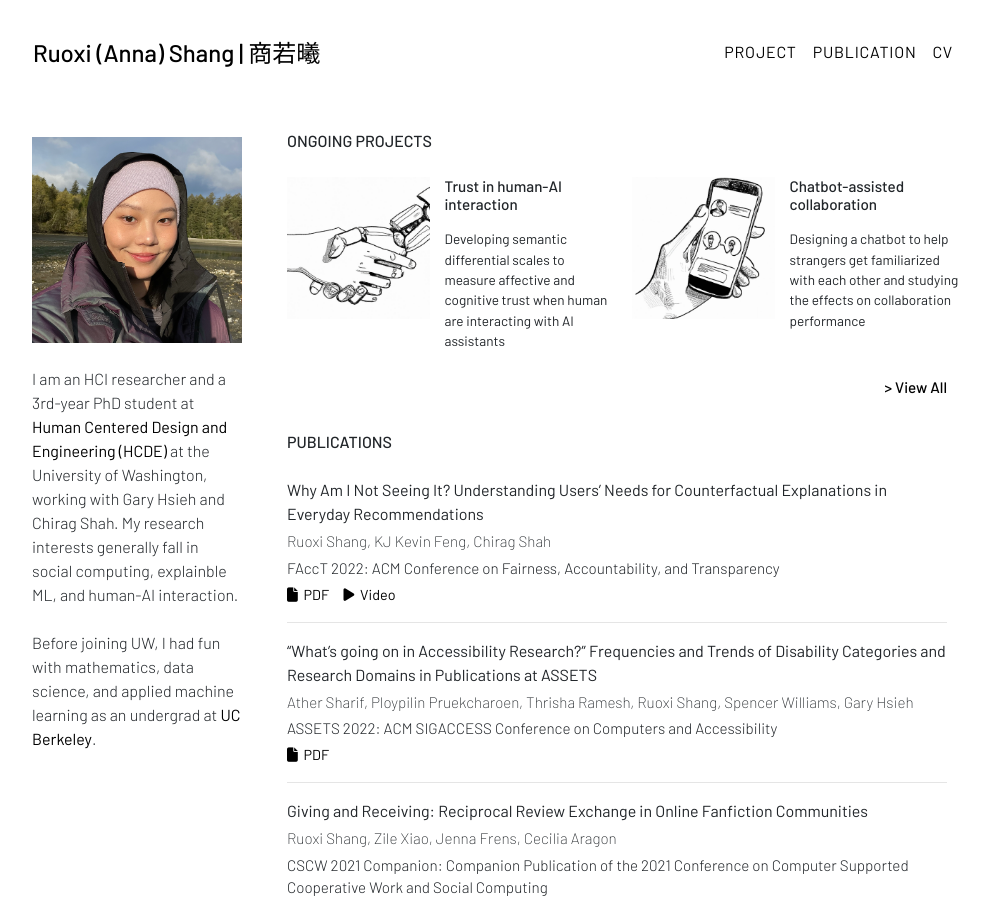
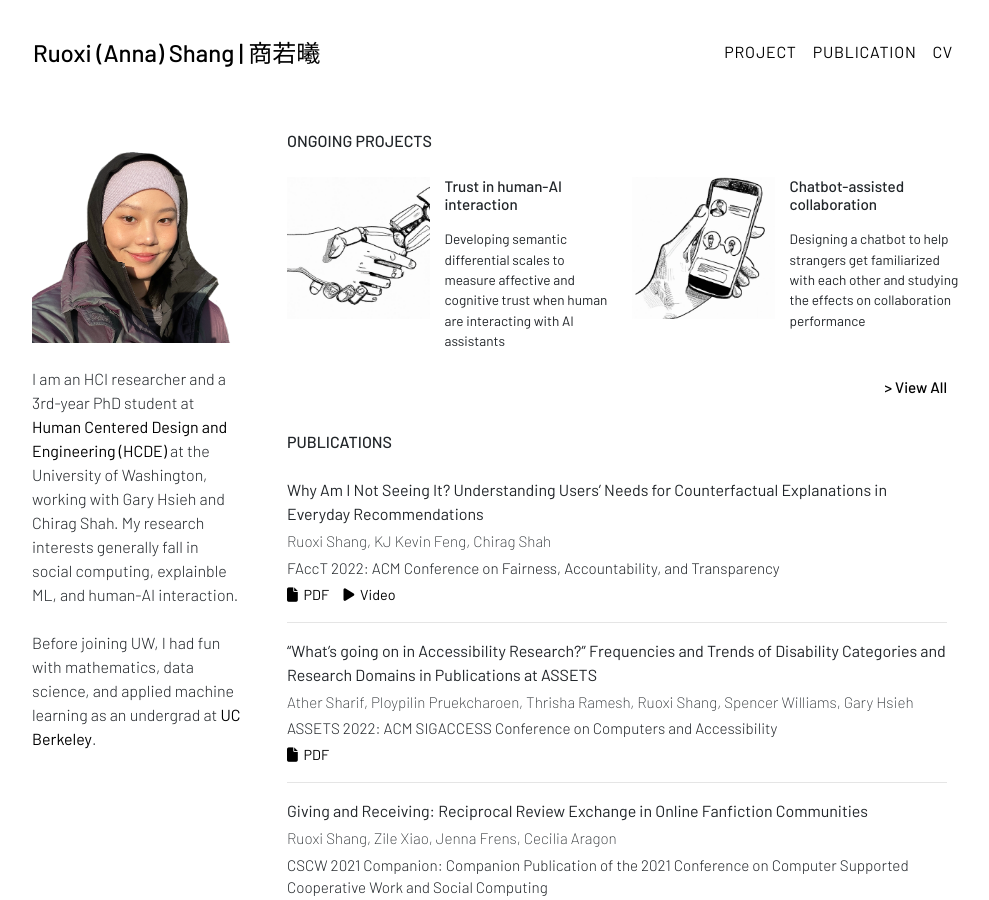
Before and after one commit to vikasreddy85/vikasreddy85.github.io, a Jekyll site: the page built from index.html, in a window 1280 px wide and 900 px high. Shown: the whole window, without its empty margins (143-1132 px from the left). Built offline with Jekyll 4.4.1, drawn with Linux system fonts in a browser that asks for light colours; some web fonts are replaced.

Commit message:
update profile.png

```diff
--- a/index.html
+++ b/index.html
@@ -13,7 +13,7 @@ title: Ruoxi (Anna) Shang
     <div class="row">
         <div class="col-12 col-md-3 mb-4 mb-md-0">
             <div class="sticky-top">
-            <img src="{{ '/assets/images/main/avatar.jpg' | relative_url }}" alt="" class="pt-3" style="height: auto; width: 100% !important;">
+            <img src="{{ '/assets/images/main/avatar.png' | relative_url }}" alt="" class="pt-3" style="height: auto; width: 100% !important;">
 
             <p style="font-weight: 300 !important" class="pt-4">
                 I am an HCI researcher and a 3rd-year PhD student at <a href="https://www.hcde.washington.edu/">Human Centered Design and Engineering (HCDE)</a> at the University of Washington, working with Gary Hsieh and Chirag Shah. My research interests generally fall in social computing, explainble ML, and human-AI interaction.
```
Also changed, not shown: assets/images/main/avatar.png (added).
